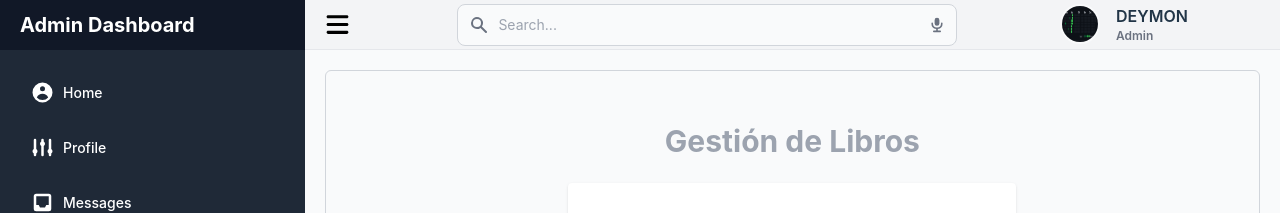
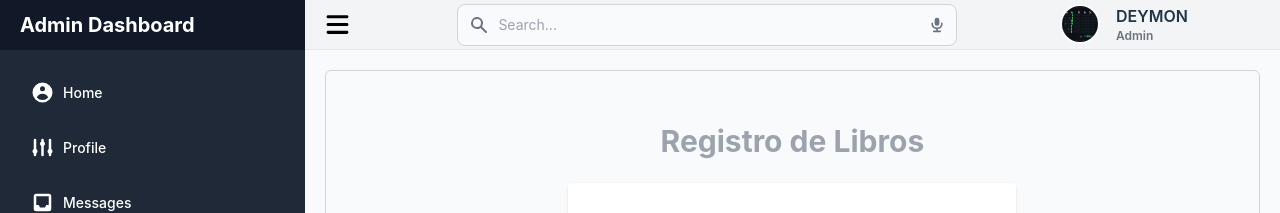
Before and after one commit to RodrigoEdgardoReyes/FRONT_BIBLIOTECA, a Vue app: page /libros in a window 1280 px wide. Shown: the top 213 px of the page. Built offline with nearby package versions, Linux system fonts and the light colour scheme.

Commit message:
Libros :tada::sparkles:

```diff
--- a/src/views/Libros.vue
+++ b/src/views/Libros.vue
@@ -1,6 +1,6 @@
 - <template>
   <div class="container mx-auto p-8">
-    <h1 class="text-3xl font-bold text-gray-400 mb-6">Gestión de Libros</h1>
+    <h1 class="text-3xl font-bold text-gray-400 mb-6">Registro de Libros</h1>
     <LibroForm />
     <!-- <LibroList /> -->
   </div>
```
